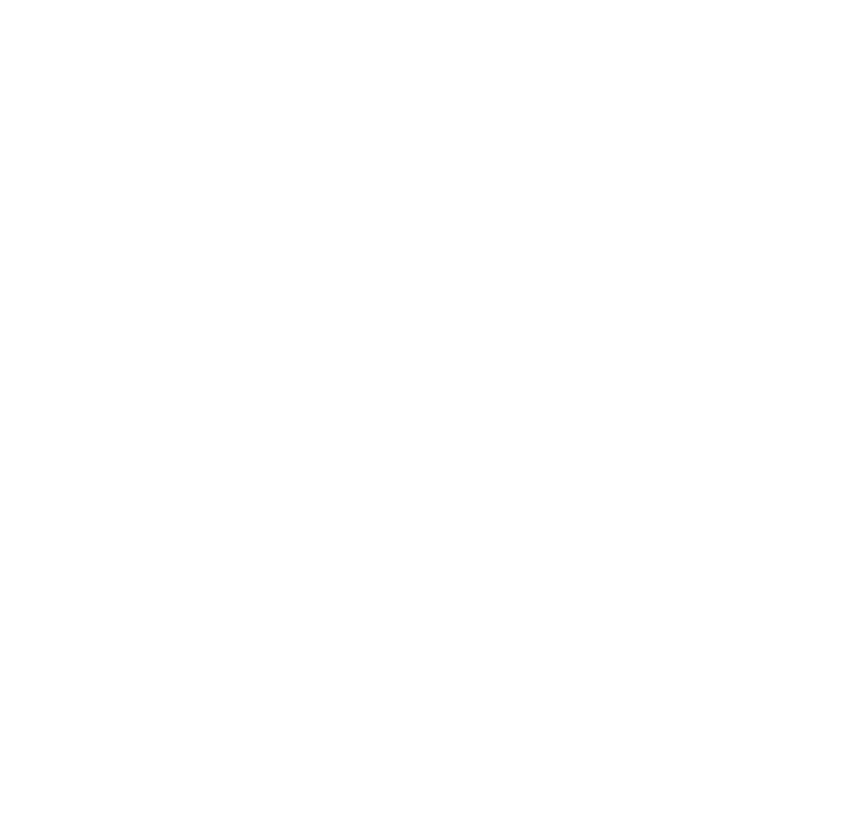
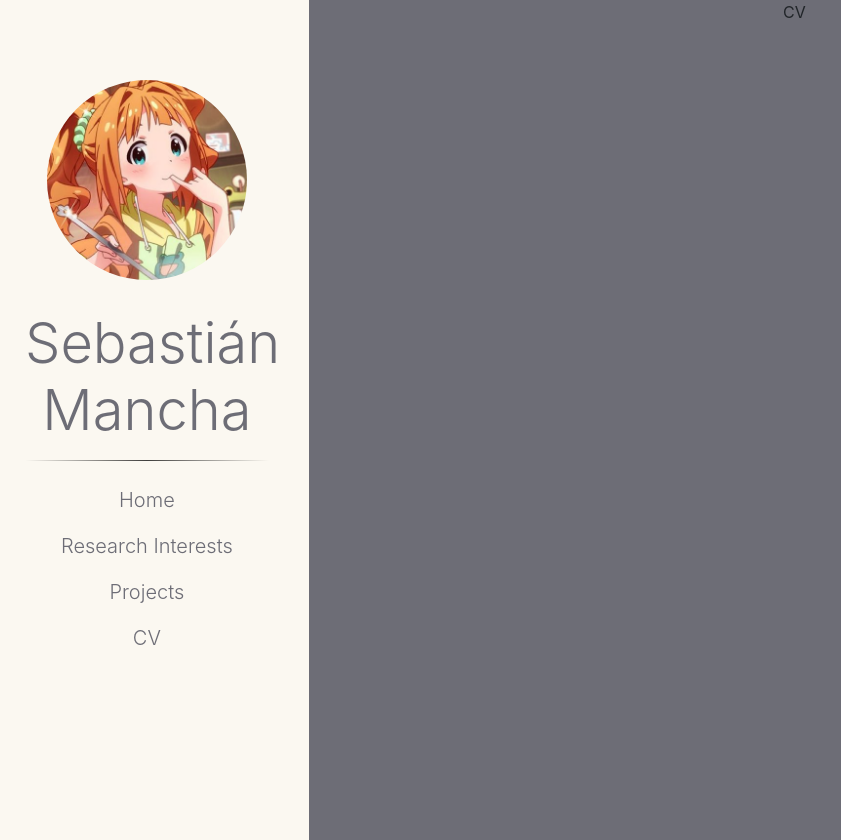
Before and after one commit to smancha/smancha.github.io, a React (Create React App) app in the folder smancha/: page /cv in a window 1280 px wide. Before the commit this address had no page. Shown: the whole page, without its empty margins (0-841 px from the left). Before the commit the page ends 800 px from the top, so only its background shows below. Built offline with nearby package versions, Linux system fonts and the light colour scheme.

Commit message:
link all pages to sidebar

```diff
--- a/smancha/src/App.js
+++ b/smancha/src/App.js
@@ -2,6 +2,8 @@ import { Route, Routes, Navigate, BrowserRouter as Router } from 'react-router-d
 
 import Home from './components/Home/Home'
 import ResearchInterests from './components/ResearchInterests/ResearchInterests';
+import Projects from './components/Projects/Projects';
+import CV from './components/CV/CV';
 import './App.css';
 
 function App() {
@@ -17,9 +19,14 @@ function App() {
 						exact path='research-interests'
 						element={<ResearchInterests />}
 					/>
-					{/* <Route path="*">
-						<Navigate to="/" />
-					</Route> */}
+					<Route
+						exact path='projects'
+						element={<Projects />}
+					/>
+					<Route
+						exact path='cv'
+						element={<CV />}
+					/>
 				</Routes>
 			</div>
 		</Router>
--- /dev/null
+++ b/smancha/src/components/CV/CV.css
@@ -0,0 +1,9 @@
+.background {
+	min-height: 100vh;
+	background-color: #6D6D76;
+	padding: 0;
+}
+
+.row {
+	margin-right: 0;
+}
--- /dev/null
+++ b/smancha/src/components/CV/CV.js
@@ -0,0 +1,30 @@
+import React, { Component } from 'react'
+
+import Sidebar from '../Sidebar/Sidebar'
+import './CV.css'
+
+class CV extends Component {
+
+	constructor() {
+		super()
+
+		this.state = {}
+	}
+
+	render() {
+		return (
+			<div className='background container-fluid'>
+				<div className='row'>
+					<div className='sidebar-background col-sm-4 col-lg-3'>
+						<Sidebar />
+					</div>
+					<div className='col-9'>
+						CV
+					</div>
+				</div>
+			</div>
+		)
+	}
+}
+
+export default CV
--- /dev/null
+++ b/smancha/src/components/Projects/Projects.css
@@ -0,0 +1,9 @@
+.background {
+	min-height: 100vh;
+	background-color: #6D6D76;
+	padding: 0;
+}
+
+.row {
+	margin-right: 0;
+}
--- /dev/null
+++ b/smancha/src/components/Projects/Projects.js
@@ -0,0 +1,30 @@
+import React, { Component } from 'react'
+
+import Sidebar from '../Sidebar/Sidebar'
+import './Projects.css'
+
+class Projects extends Component {
+
+	constructor() {
+		super()
+
+		this.state = {}
+	}
+
+	render() {
+		return (
+			<div className='background container-fluid'>
+				<div className='row'>
+					<div className='sidebar-background col-sm-4 col-lg-3'>
+						<Sidebar />
+					</div>
+					<div className='col-9'>
+						projects
+					</div>
+				</div>
+			</div>
+		)
+	}
+}
+
+export default Projects
--- a/smancha/src/components/Sidebar/Sidebar.js
+++ b/smancha/src/components/Sidebar/Sidebar.js
@@ -19,10 +19,10 @@ function Sidebar() {
 					<NavLink className='nav-link' to='/research-interests'> Research Interests </NavLink>
 				</li>
 				<li className='nav-item lead'>
-					<NavLink className='nav-link' to='/'> Projects </NavLink>
+					<NavLink className='nav-link' to='/projects'> Projects </NavLink>
 				</li>
 				<li className='nav-item lead'>
-					<NavLink className='nav-link' to='/'> CV </NavLink>
+					<NavLink className='nav-link' to='/cv'> CV </NavLink>
 				</li>
 			</ul>
 		</div>
```
